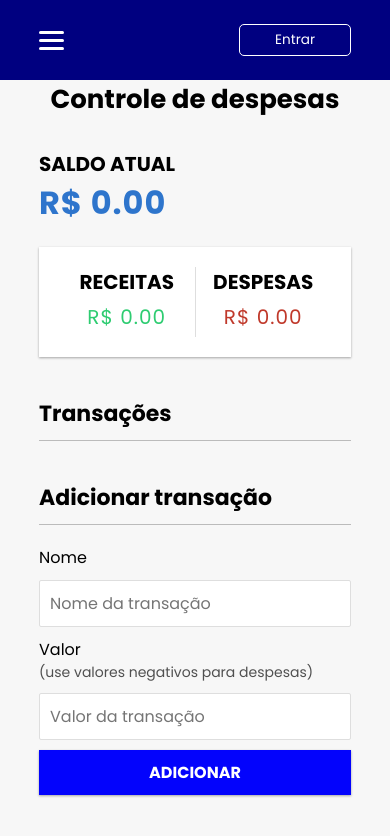
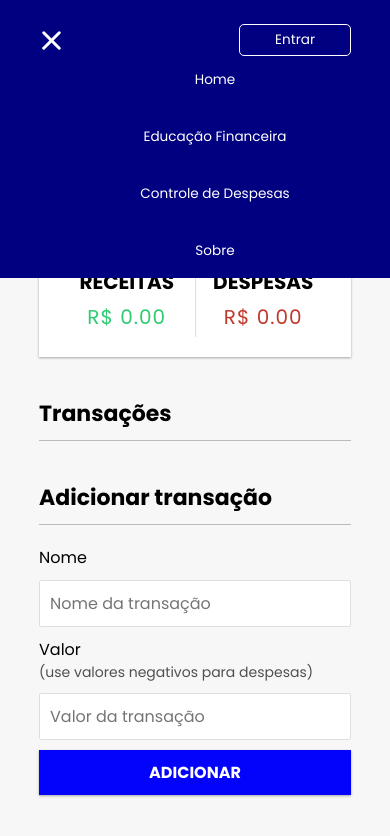
Before and after one commit to matosmarcio10/Desafio-Hackaton-Extraoficial, a plain HTML site: page despesas.html in a window 390 px wide. Both pictures are taken after a click on the element 51 px from the left and 40 px from the top of the page. Drawn offline with Linux system fonts and the light colour scheme.

Commit message:
header update

```diff
--- a/assets/css/despesas.css
+++ b/assets/css/despesas.css
@@ -316,7 +316,7 @@ form small {
   }
 
   .navMenu {
-    position: fixed;
+    position: absolute;
     left: -100%;
     top: 50px;
     gap: 0;
--- a/assets/css/index.css
+++ b/assets/css/index.css
@@ -405,7 +405,7 @@ footer ul a {
   }
 
   .navMenu {
-    position: fixed;
+    position: absolute;
     left: -100%;
     top: 50px;
     gap: 0;
--- a/assets/js/despesas.js
+++ b/assets/js/despesas.js
@@ -1,3 +1,16 @@
+const hamburger = document.querySelector(".hamburger");
+const navMenu = document.querySelector(".navMenu");
+
+hamburger.addEventListener("click", () => {
+  hamburger.classList.toggle("active");
+  navMenu.classList.toggle("active");
+})
+
+document.querySelectorAll(".navLink").forEach(n => n.addEventListener("click", () => {
+  hamburger.classList.remove("active");
+  navMenu.classList.remove("active");
+}))
+
 const transactionsUl = document.querySelector('#transactions')
 const incomeDisplay = document.querySelector('#moneyPlus')
 const expenseDisplay = document.querySelector('#moneyMinus')
```
